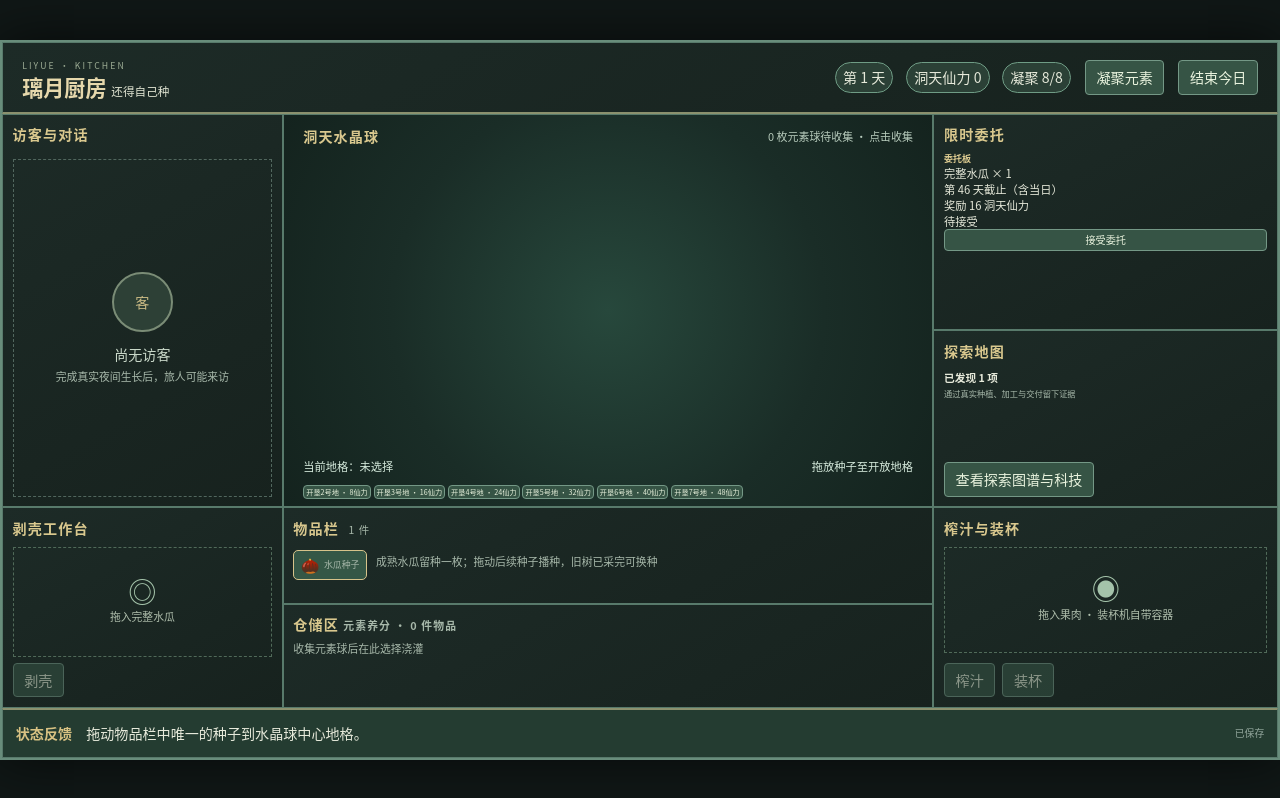
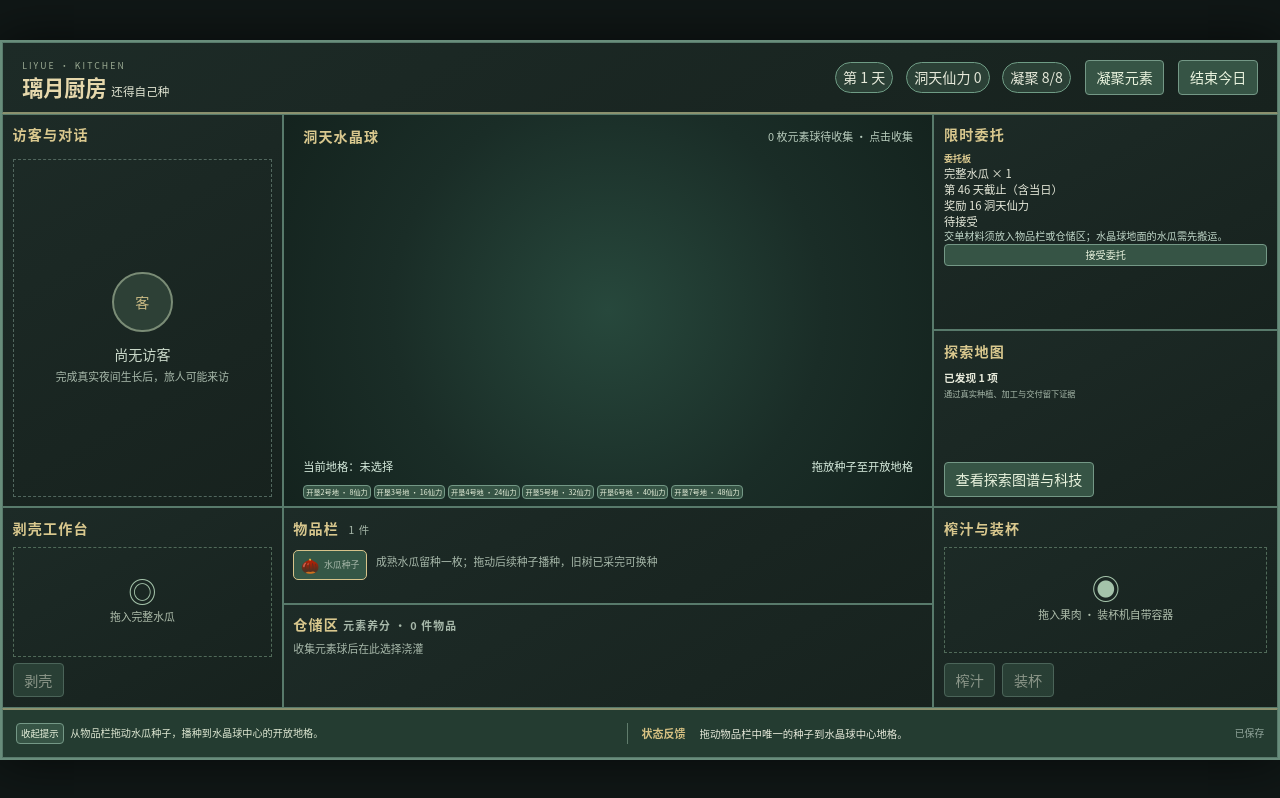
Before and after one commit to Ri0n72Y/idea-slime-bar, a React (Vite) app in the folder packages/liyue-kitchen/: page / in a window 1280 px wide. Built offline with nearby package versions, Linux system fonts and the light colour scheme.

Commit message:
feat(liyue): surface optional state-aware guidance and material location requirements

```diff
--- a/packages/liyue-kitchen/src/App.tsx
+++ b/packages/liyue-kitchen/src/App.tsx
@@ -15,6 +15,8 @@ import { visibleDiscoveries, type DiscoveryId } from "./domain/discovery";
 import { COLLECT_BAG } from "./domain/technology";
 import { VISITOR_ID, visitorChoices, visitorPresent } from "./domain/visitors";
 import { growthStageLabel, itemLocationLabel, playerEventText, plotLabel } from "./uiLabels";
+import { eligibleOrderItems, itemTitle, nextActionHint, orderItemTitle, orderSelectionWarning } from "./experience";
+import "./experience.css";
 
 /** Fixed, authored knowledge graph coordinates; hidden discoveries have no visible node/edge. */
 const graphCoordinates: Record<DiscoveryId, { x: number; y: number }> = {
@@ -53,6 +55,14 @@ export function App() {
   const pickRef = useRef<((x: number, y: number) => SceneDropTarget) | null>(null);
   const [reportDismissed, setReportDismissed] = useState<number | null>(null);
   const [mapOpen, setMapOpen] = useState(false);
+  const [showGuidance, setShowGuidance] = useState(() => {
+    try { return window.localStorage.getItem("liyue-kitchen-guidance") !== "hidden"; }
+    catch { return true; }
+  });
+  useEffect(() => {
+    try { window.localStorage.setItem("liyue-kitchen-guidance", showGuidance ? "shown" : "hidden"); }
+    catch { /* browser storage unavailable: in-session toggle still works */ }
+  }, [showGuidance]);
   const [graphZoom, setGraphZoom] = useState(1);
   const graphViewportRef = useRef<HTMLDivElement | null>(null);
   const navigateGraph = (direction: -1 | 1) => {
@@ -153,15 +163,14 @@ export function App() {
   const benchItems = Object.values(state.items).filter(item => item.location.kind === "workbench");
   const peelItem = benchItems.find(item => item.location.kind === "workbench" && item.location.slot === "peel");
   const juiceItem = benchItems.find(item => item.location.kind === "workbench" && item.location.slot === "juice");
-  const itemLabel = (item: GameItem) => ({
-    Seed: "水瓜种子", Aquamelon: "完整水瓜", PeeledFlesh: "水瓜果肉",
-    Shell: "水瓜果壳", RawJuice: "水瓜原汁", AquamelonJuiceCup: "杯装水瓜汁",
-    VisitorGift: "旅人木牌",
-  })[item.kind];
+  const itemLabel = itemTitle;
   const activeOrders = Object.values(state.orders).filter(o => o.state === "available" || o.state === "accepted");
   const recentOrders = Object.values(state.orders).filter(
     o => o.state === "completed" || o.state === "expired").slice(-2).reverse();
-  const orderName = (o: KitchenOrder) => o.itemKind === "aquamelon" ? "完整水瓜" : "杯装水瓜汁";
+  const orderName = orderItemTitle;
+  const chooseOrderItem = (id: string) => {
+    if (state.selectedItemId !== id) gameStore.dispatch({ type: "SELECT_ITEM", itemId: id });
+  };
   const deliver = (o: KitchenOrder) => {
     const kind = o.itemKind === "aquamelon" ? "Aquamelon" : "AquamelonJuiceCup";
     // The explicitly selected material wins, even when invalid; domain returns a rejection.
@@ -283,6 +292,9 @@ export function App() {
                 <p data-testid="order-deadline">第 {order.dueDay} 天截止（含当日）</p>
                 <p>奖励 {order.rewards} 洞天仙力</p>
                 <p data-testid="order-status">{order.state === "available" ? "待接受" : "已接受"}</p>
+                <p className="order-location-hint" data-testid={`order-location-${order.id}`}>
+                  交单材料须放入物品栏或仓储区；水晶球地面的水瓜需先搬运。
+                </p>
                 {order.state === "available" ? (
                   <button type="button" data-testid="accept-order" disabled={state.phase !== "DAY_WORK"}
                     onClick={() => gameStore.dispatch({ type: "ACCEPT_ORDER", orderId: order.id })}>
@@ -499,6 +511,13 @@ export function App() {
         </div>
       )}
       <footer className={`region status-area notice-${state.notice.kind}`} aria-live="polite" data-testid="region-feedback">
+        <div className="experience-hint" data-testid="next-step-guide">
+          <button type="button" data-testid="guide-toggle" aria-expanded={showGuidance}
+            onClick={() => setShowGuidance(!showGuidance)}>
+            {showGuidance ? "收起提示" : "显示下一步"}
+          </button>
+          {showGuidance && <span data-testid="next-step-text">{nextActionHint(state)}</span>}
+        </div>
         <strong>状态反馈</strong>
         <span data-testid="feedback">{playerEventText(state.notice.message)}</span>
         <span className="version" data-testid="save-status">{saveStatus === "saved" ? "已保存" : saveStatus === "saving" ? "保存中…" : saveStatus === "error" ? "存档异常" : "已载入"}</span>
```
